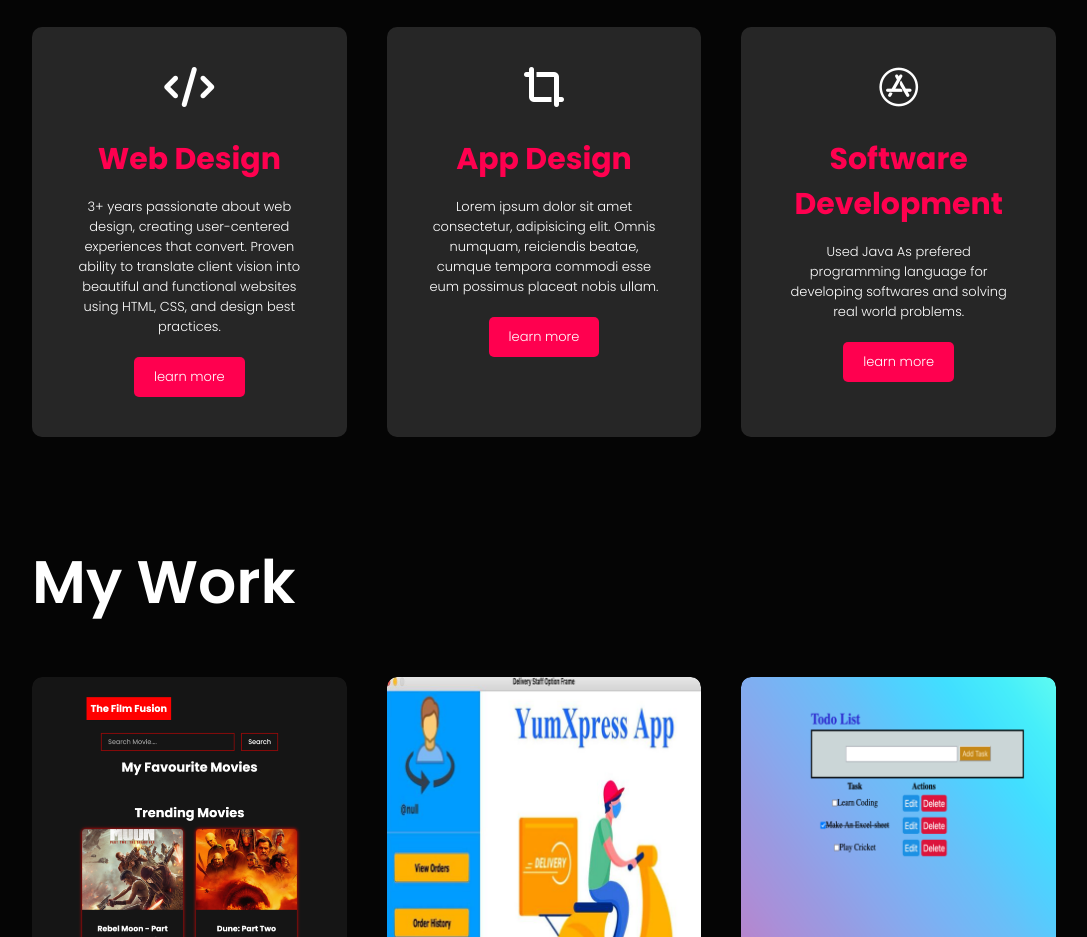
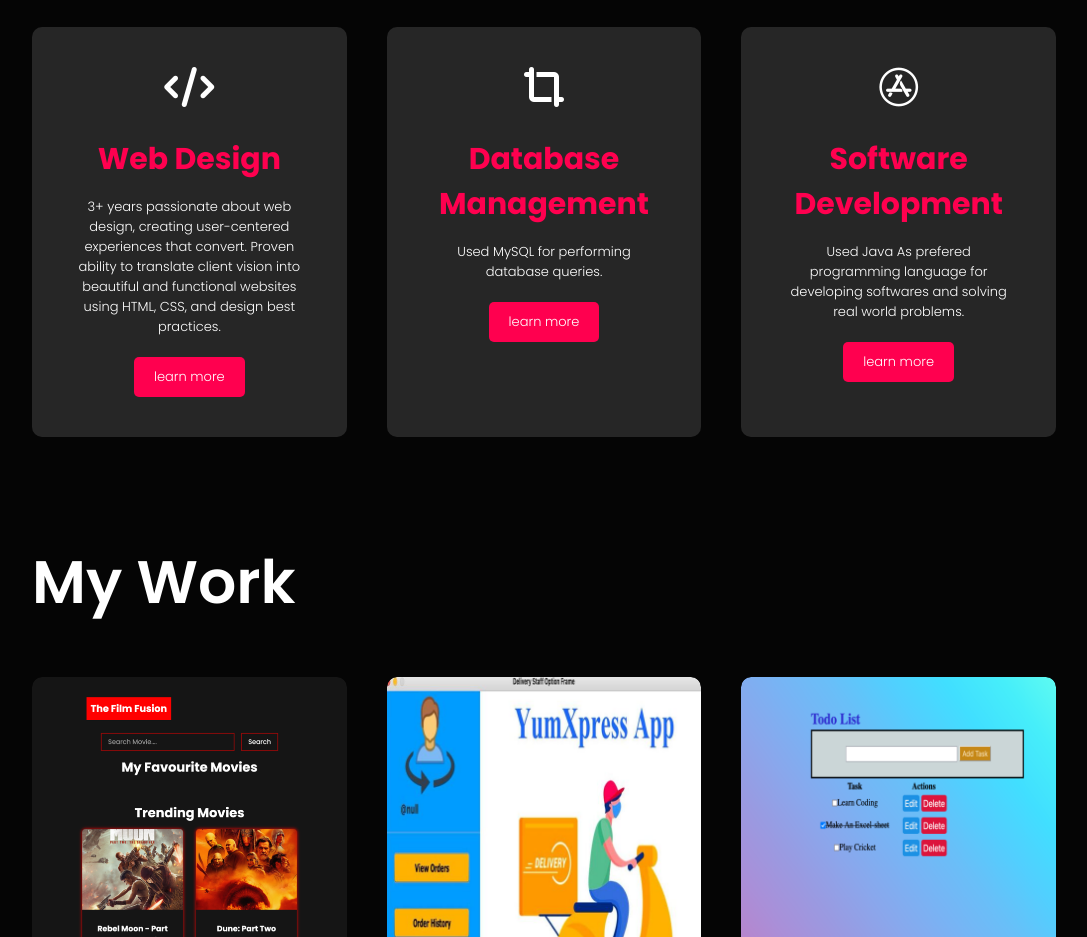
Before and after one commit to PrashantG1234/new_portfolio, a plain HTML site: page index.html in a window 1280 px wide. Shown: the part 1660-2597 px from the top of the page, without its empty margins (96-1183 px from the left). Drawn offline with Linux system fonts and the light colour scheme.

Commit message:
changes in services field

```diff
--- a/index.html
+++ b/index.html
@@ -122,12 +122,8 @@
           </div>
           <div>
             <i class="fas fa-crop-alt"></i>
-            <h2>App Design</h2>
-            <p>
-              Lorem ipsum dolor sit amet consectetur, adipisicing elit. Omnis
-              numquam, reiciendis beatae, cumque tempora commodi esse eum
-              possimus placeat nobis ullam.
-            </p>
+            <h2>Database Management</h2>
+            <p>Used MySQL for performing database queries.</p>
             <a href="#">learn more</a>
           </div>
           <div>
```
